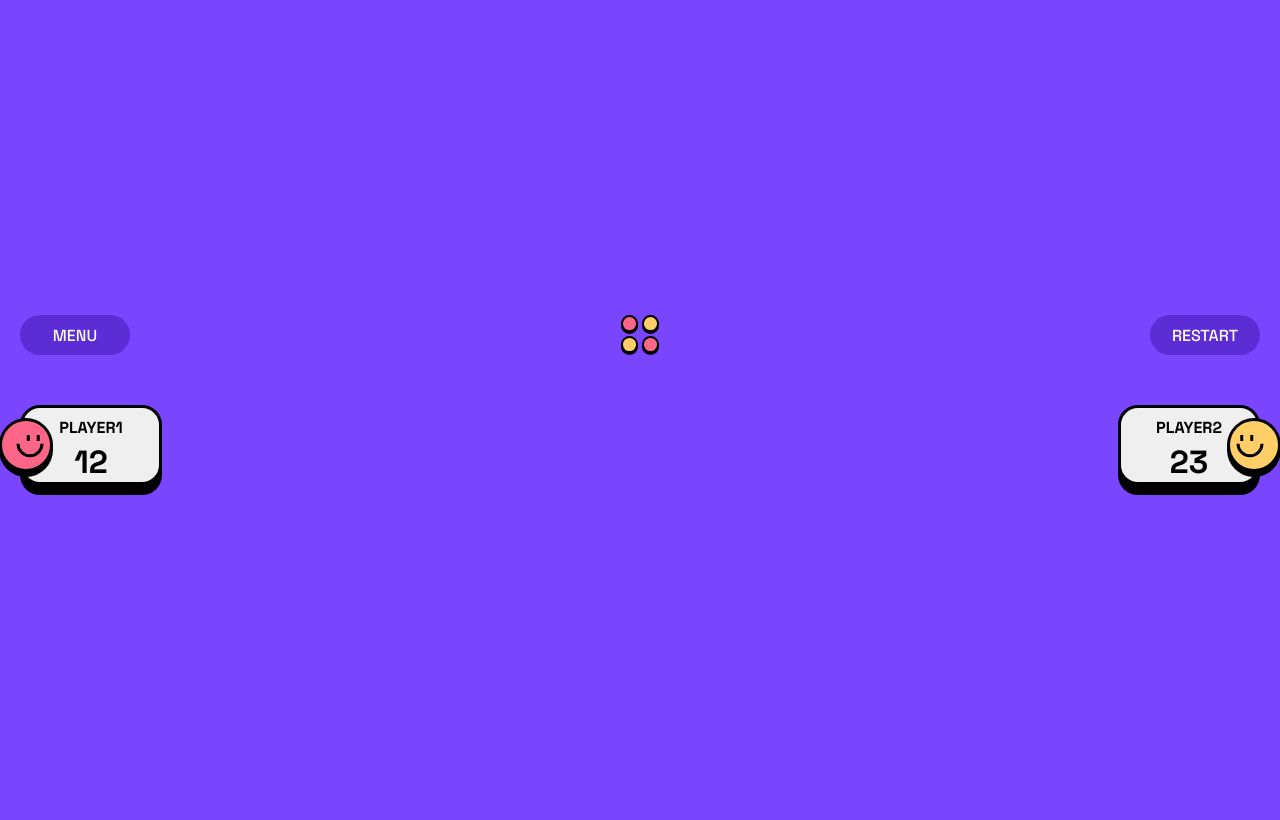
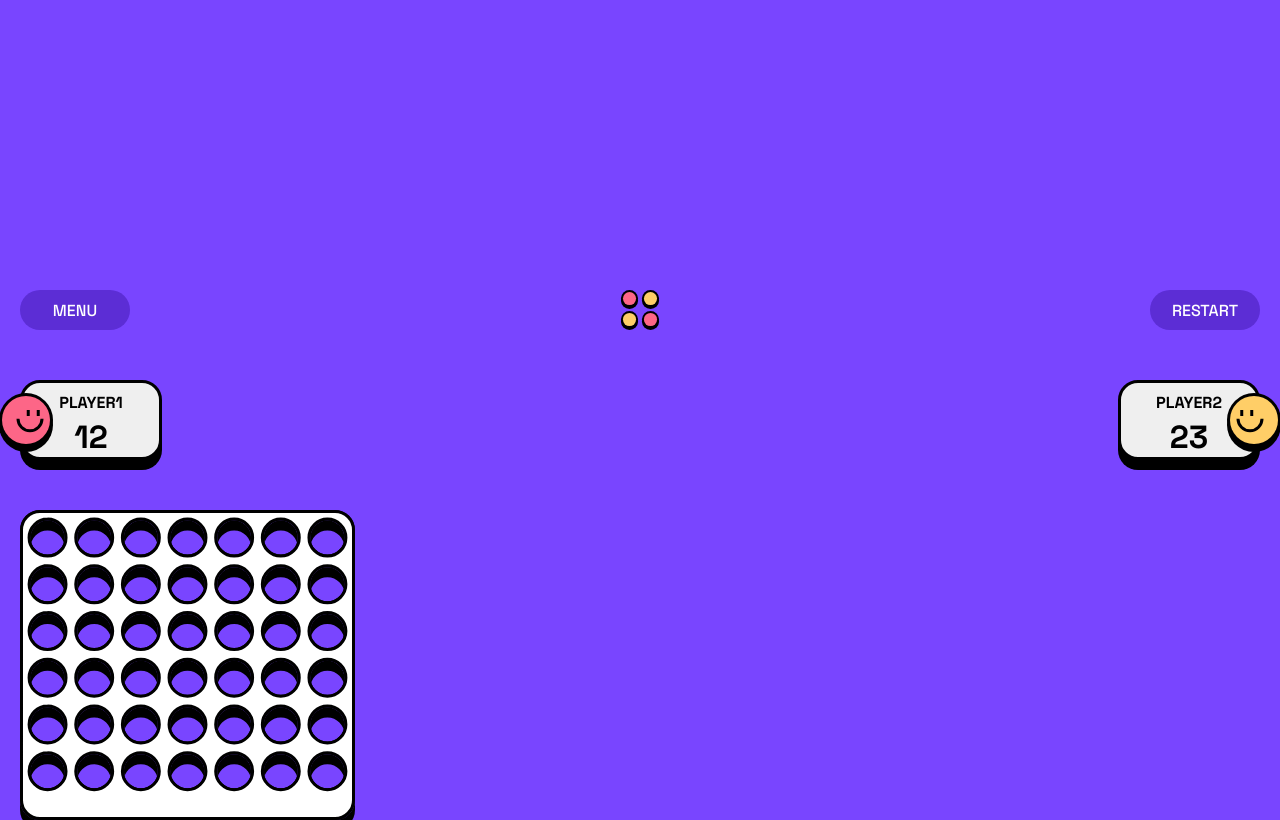
Before and after one commit to AldairUAM-Azc/connect4, a React (Vite) app: page / in a window 1280 px wide. Both pictures are taken after a click on the button "PLAY VS PLAYER". Built offline with nearby package versions, Linux system fonts and the light colour scheme.

Commit message:
Game board basic front back layers

```diff
--- a/src/Components/Game/Game.css
+++ b/src/Components/Game/Game.css
@@ -13,12 +13,13 @@
     padding: 0rem 2.0rem;
     width: 100vw;
 }
+
 /* 2. Options Section */
 .game .options {
     display: flex;
+    height: 4.0rem;
     justify-content: space-between;
-    height: 4.0rem;
-    margin-bottom:5rem;
+    margin-bottom: 5rem;
 }
 
 .game .options .logo {
@@ -28,49 +29,51 @@
 .game .options .button {
     background-color: var(--color-menu-p);
     border: unset;
+    border-radius: 4.0rem;
     box-shadow: unset;
     color: white;
+    display: flex;
     font-size: 1.6rem;
     font-weight: 400;
-    display: flex;
+    height: 100%;
     justify-content: center;
     margin-bottom: unset;
-    height: 100%;
     min-width: 10.8rem;
+    padding: 3.2rem 1.0rem;
+    padding: unset;
+    text-align: center;
     width: 11rem;
-    padding: 3.2rem 1.0rem;
-    text-align: center;
-    padding: unset;
-    border-radius:4.0rem;
 }
 
 /* 3. Scores Section */
 .game .scores {
     display: flex;
+    height: 8rem;
     justify-content: space-between;
-    height: 8rem;
+    margin-bottom: 5rem;
 }
 
 .game .scores .button {
+    box-sizing: border-box;
     display: flex;
     flex-direction: column;
     font-size: 1.6rem;
-    padding: 1rem 3.5rem ;
+    height: 8.0rem;
+    line-height: 2.0rem;
+    margin-bottom: unset;
+    padding: 1rem 3.5rem;
     width: 14.2rem;
-    height: 8.0rem;
-    margin-bottom: unset;
-    line-height: 2.0rem;
-    box-sizing: border-box;
 }
+
 .game .scores .button:first-of-type::before {
     content: url(../../assets/images/player-one.svg);
-    position:absolute;
+    position: absolute;
     transform: translateX(-6.5rem);
 }
 
 .game .scores .button:last-of-type::before {
     content: url(../../assets/images/player-two.svg);
-    position:absolute;
+    position: absolute;
     transform: translateX(6.5rem);
 }
 
@@ -79,3 +82,32 @@
 }
 
 /* 4. Board Section */
+.game .board {
+    counter-reset: counter 0;
+    position: relative;
+}
+.game .board > .layer {
+    background-repeat: no-repeat;
+    background-size: cover;
+    height: 31rem;
+    position: absolute;
+    width: 33.5rem;
+}
+
+.game .board .back {
+    background-image: url(../../assets/images/board-layer-black-small.svg);
+    color: white;
+    z-index: var(--board-back);
+    border-radius: 20px;
+    box-shadow: 0px 10px 0px #000000;
+}
+
+.game .board .mid {
+    display: grid;
+    z-index: var(--board-mid);
+}
+
+.game .board .front {
+    background-image: url(../../assets/images/board-layer-white-small.svg);
+    z-index: var(--board-front);
+}
--- a/src/Components/Game/Game.jsx
+++ b/src/Components/Game/Game.jsx
@@ -18,9 +18,9 @@ function Game() {
         </button>
       </div>
       <div className="board">
-        <div className="back"></div>
-        <div className="mid play-area"></div>
-        <div className="front"></div>
+        <div className="back layer"></div>
+        <div className="mid layer play-area"></div>
+        <div className="front layer"></div>
       </div>
     </section>
   );
--- a/src/CustomProps.css
+++ b/src/CustomProps.css
@@ -2,4 +2,10 @@
     --color-y: #FFCE67;
     --color-menu-p: #5C2DD5;
     --color-game-p: #7945FF;
+
+    --board-base: 0;
+    --board-back: 1;
+    --board-mid: 2;
+    --board-front: 3;
+
 }
```
